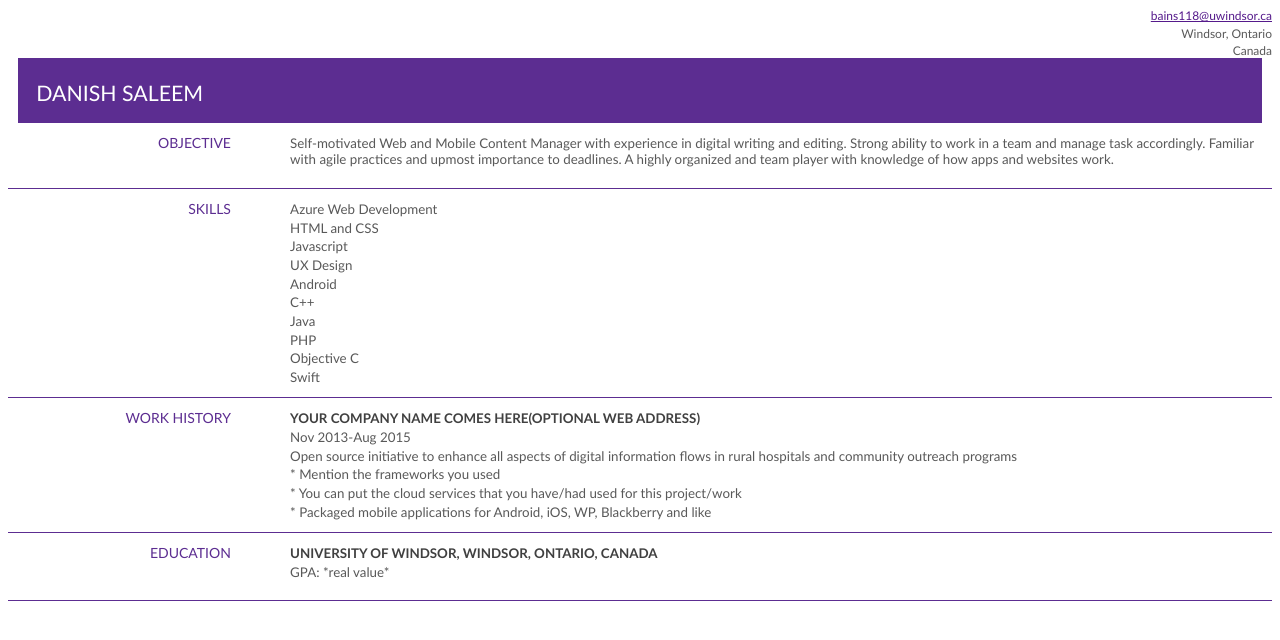
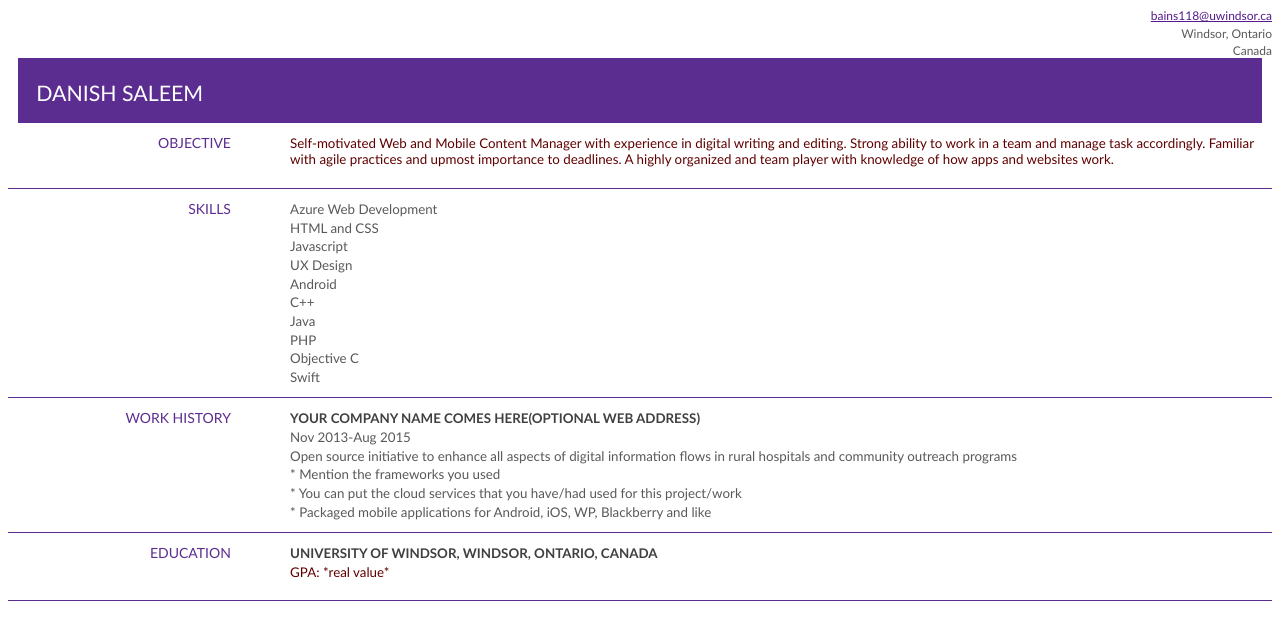
Before and after one commit to dsaleem91/dsaleem91.github.io, a plain HTML site: page index.html in a window 1280 px wide. Drawn offline with Linux system fonts and the light colour scheme.

Commit message:
updated color index.html

```diff
--- a/index.html
+++ b/index.html
@@ -29,7 +29,7 @@
         mso-hansi-theme-font: minor-latin;
         mso-bidi-font-family: "Times New Roman";
         mso-bidi-theme-font: minor-bidi;
-        color: #595959;
+        color: #600000;
         mso-themecolor: text1;
         mso-themetint: 166;
         mso-font-kerning: 10.0pt;
```
